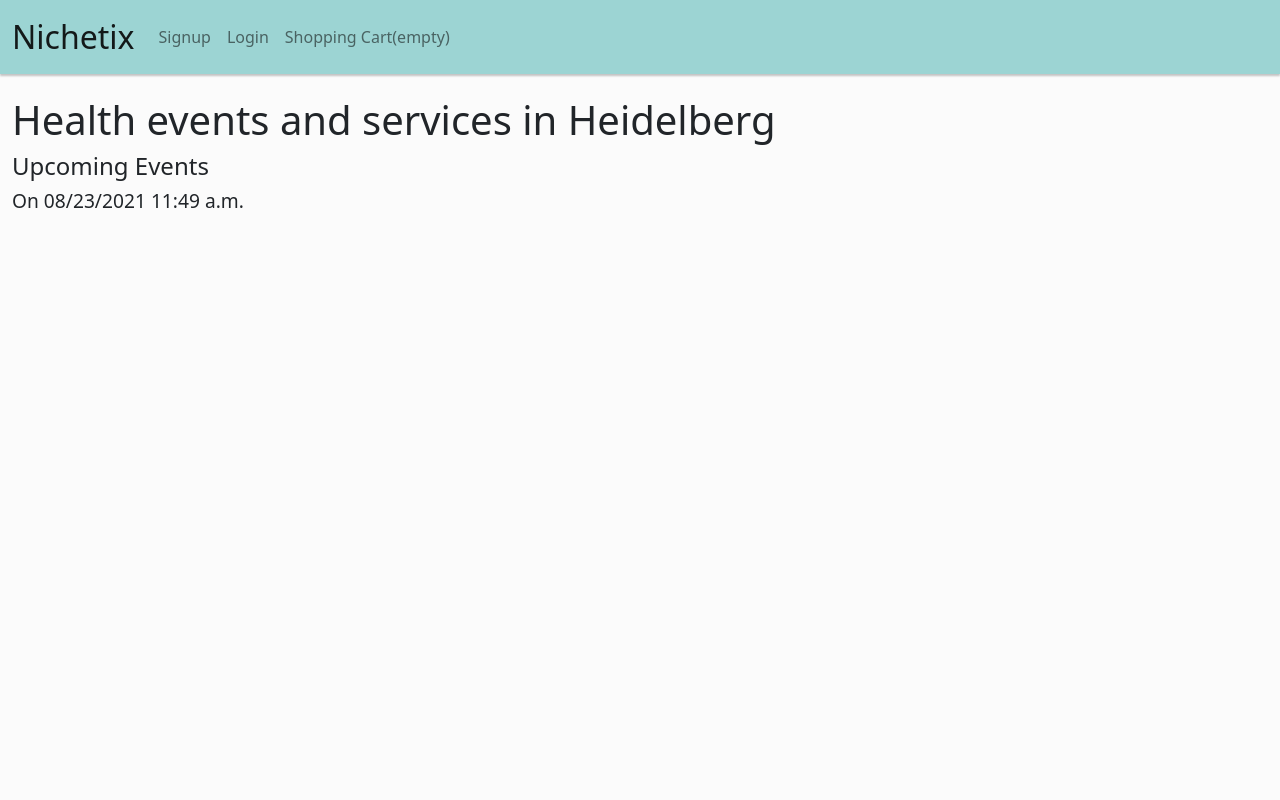
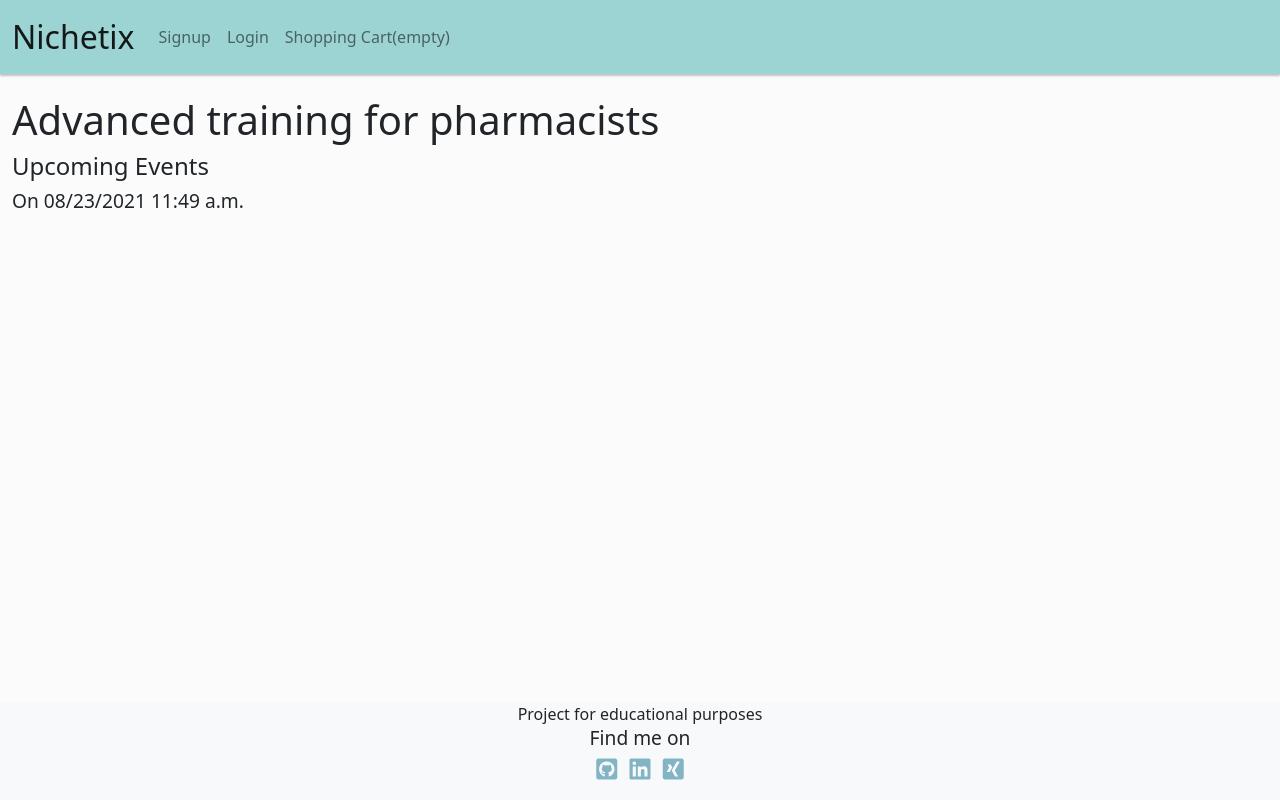
Before and after one commit to Code-Institute-Submissions/apometricsTK-ci_ms4_nichetix_OctResub, a Django app: page / in a window 1280 px wide. Run offline with Django 3.2, Linux system fonts and the light colour scheme; data that the repository does not hold is empty; some libraries are stand-ins or nearby versions.

Commit message:
Add: Footer

```diff
--- a/nichetix/static/css/base.css
+++ b/nichetix/static/css/base.css
@@ -64,6 +64,7 @@ h1, h2, h3, h4, h5 {
 }
 
 header {
+    background-color: #fbfbfb;
     margin-top:6rem;
 }
 
@@ -98,6 +99,22 @@ nav {
     border-color: #000000;
 }
 
+/* Footer */
+footer {
+    background-color: #fbfbfb;
+    margin-top: auto;
+    width: 100%;
+}
+
+.social-link-list li i {
+    color: #82B4C4;
+    font-size: 1.5em;
+}
+
+.social-link-list li i:hover {
+    color: #9BD4D3;
+}
+
 /* Content */
 
 
--- a/nichetix/templates/base.html
+++ b/nichetix/templates/base.html
@@ -13,6 +13,7 @@
 
     {% block css %}
         <link rel="stylesheet" href="https://cdnjs.cloudflare.com/ajax/libs/twitter-bootstrap/5.1.1/css/bootstrap.min.css" integrity="sha512-6KY5s6UI5J7SVYuZB4S/CZMyPylqyyNZco376NM2Z8Sb8OxEdp02e1jkKk/wZxIEmjQ6DRCEBhni+gpr9c4tvA==" crossorigin="anonymous" referrerpolicy="no-referrer" />
+        <link type="text/css" rel="stylesheet" href="https://cdnjs.cloudflare.com/ajax/libs/font-awesome/5.15.3/css/all.min.css" integrity="sha512-iBBXm8fW90+nuLcSKlbmrPcLa0OT92xO1BIsZ+ywDWZCvqsWgccV3gFoRBv0z+8dLJgyAHIhR35VZc2oM/gI1w==" crossorigin="anonymous" referrerpolicy="no-referrer" />
         <link rel="stylesheet" href="{% static "css/base.css" %}"/>
     {% endblock css %}
 
@@ -43,8 +44,7 @@
         {% endblock content %}
     </div>
 
-    {% block footer %}
-    {% endblock footer %}
+    {% include "includes/footer.html" %}
 
     {% block postloadjs %}
     {% endblock postloadjs %}
--- /dev/null
+++ b/nichetix/templates/includes/footer.html
@@ -0,0 +1,24 @@
+<footer class="text-center bg-light">
+    Project for educational purposes
+    <h3>Find me on</h3>
+    <ul class="social-link-list list-inline">
+        <li class="list-inline-item">
+            <a href="https://github.com/apometricsTK/" target="_blank" rel="noreferrer">
+                <i class="fab fa-github-square" aria-hidden="true"></i>
+                <span class="sr-only">Link to GitHub</span>
+            </a>
+        </li>
+        <li class="list-inline-item">
+            <a href="https://www.linkedin.com/in/tobias-kast/" target="_blank" rel="noreferrer">
+                <i class="fab fa-linkedin" aria-hidden="true"></i>
+                <span class="sr-only">Link to LinkedIn</span>
+            </a>
+        </li>
+        <li class="list-inline-item">
+            <a href="https://www.xing.com/profile/Tobias_Kast5/" target="_blank" rel="noreferrer">
+                <i class="fab fa-xing-square" aria-hidden="true"></i>
+                <span class="sr-only">Link to Xing</span>
+            </a>
+        </li>
+    </ul>
+</footer>
--- a/nichetix/templates/includes/header.html
+++ b/nichetix/templates/includes/header.html
@@ -1,3 +1,3 @@
 <header class="container-fluid">
-    <h1>Health events and services in Heidelberg</h1>
+    <h1>Advanced training for pharmacists</h1>
 </header>
```
